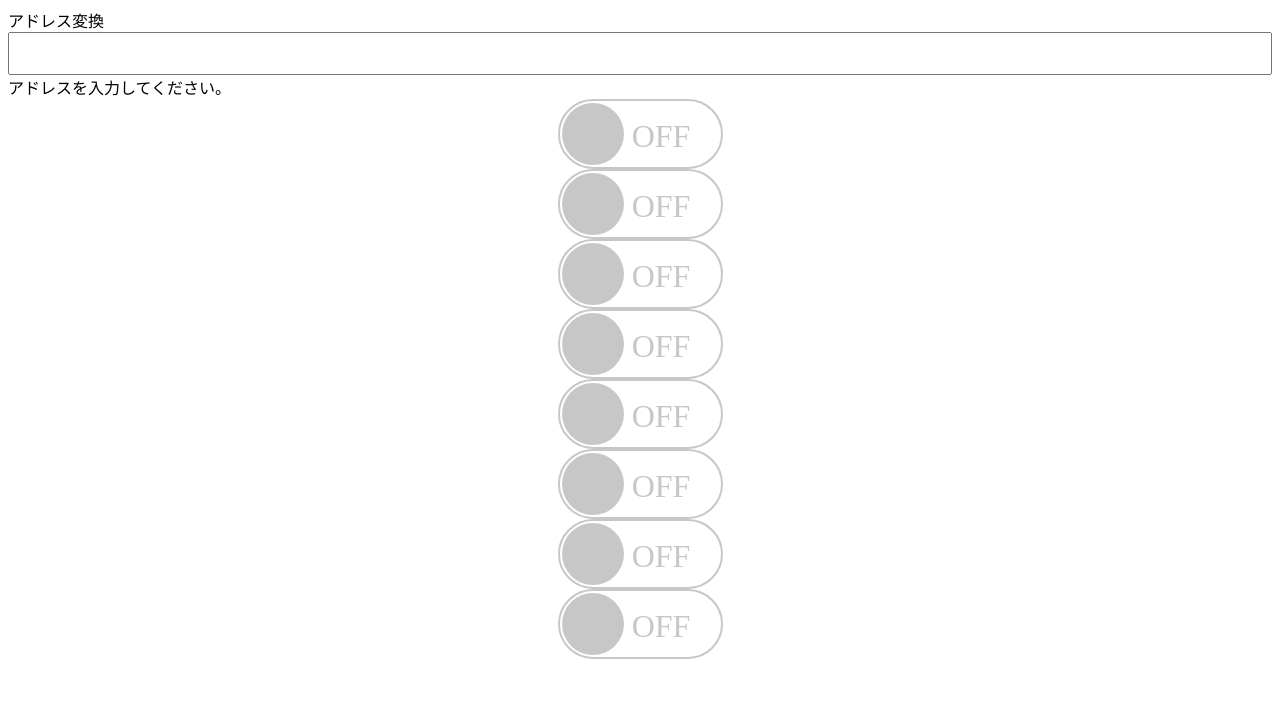
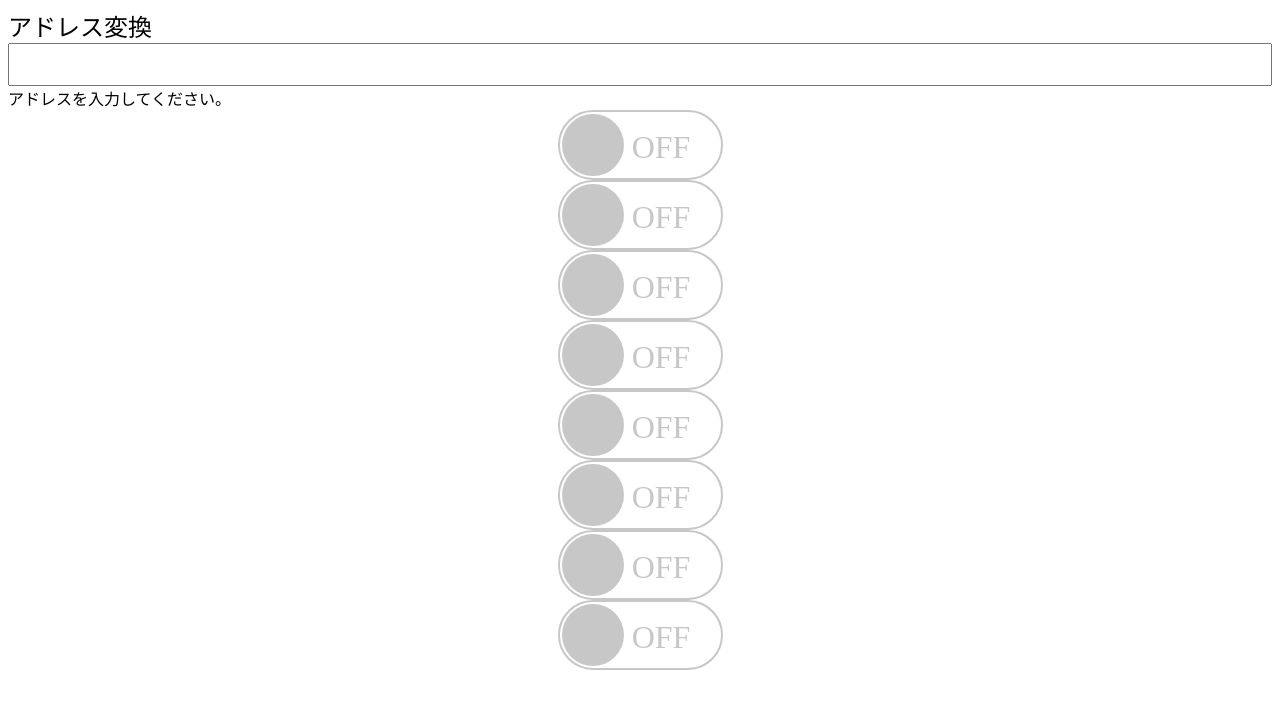
Before and after one commit to waffuruuu/sample, a plain HTML site: page index.html in a window 1280 px wide. Drawn offline with Linux system fonts and the light colour scheme.

Commit message:
Update test.css

```diff
--- a/test.css
+++ b/test.css
@@ -3,6 +3,12 @@ input[type="text"] {
   box-sizing: border-box;
   width: 100%;
 }
+
+#head {
+  font-size: 24px;
+}
+
+
 /* === ボタンを表示するエリア ============================== */
 .switchArea {
   line-height    : 70px;                /* 1行の高さ          */
```
